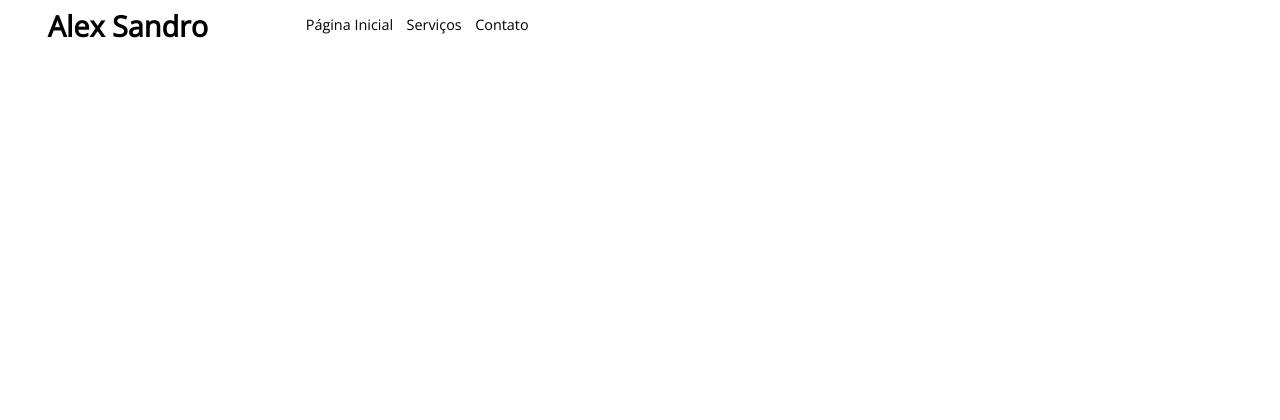
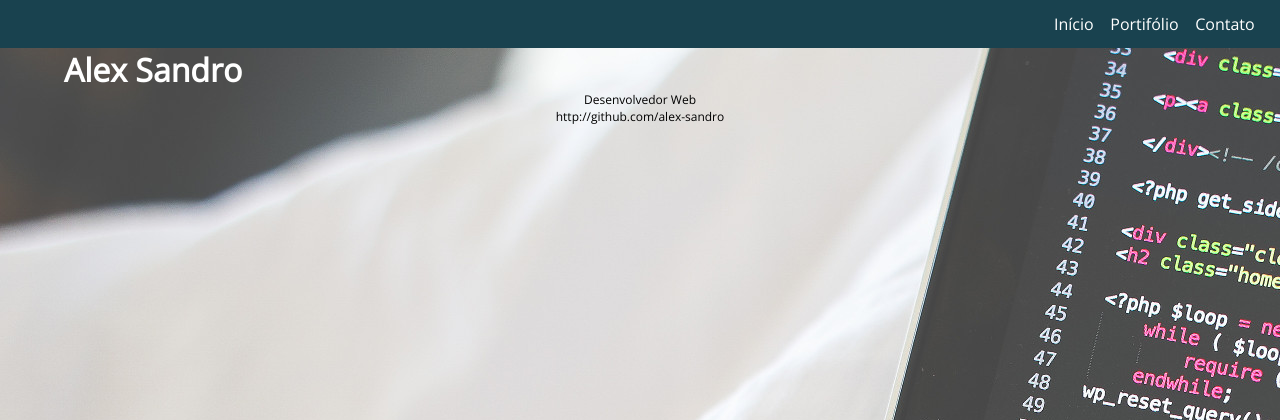
Before and after one commit to alex-sandro/alex-sandro.github.io, a PHP site: page / in a window 1280 px wide. Shown: the top 420 px of the page. Run offline with PHP 8.4, Linux system fonts and the light colour scheme.

Commit message:
Testes com o Design

```diff
--- a/css/default.css
+++ b/css/default.css
@@ -1,66 +1,54 @@
-/*
-To change this license header, choose License Headers in Project Properties.
-To change this template file, choose Tools | Templates
-and open the template in the editor.
-*/
 /*
     Created on : 22/11/2015, 09:46:54
     Author     : Alex Sandro
 */
-
-/* Gerais */
+/*Reset básico*/
+*{
+  margin:0;
+  padding:0;
+}
+html{
+      font-family: 'Open Sans', sans-serif;
+}
 body{
-    font-family: 'Open Sans', sans-serif;
-    font-size: 0.9em;
-    font-weight: normal;
-    line-height: 150%;
+  background:url(../images/slide.jpg) no-repeat;
 }
-body, h1,h2{
-    margin:0;
-    padding:0;
+ul{
+  list-style:none;
 }
-/* Header */
-.content-top{
-    width:100%;
+h1{
+  color:#FFF;
+  font-size:2em;
 }
-.logo, .navbar, .titulo-pagina, .content{
-    float: left;
+img{
+  max-width:100%;
 }
-.logo{
-    height: 45px;
-    margin: 0;
-    padding-top: 15px;
-    text-align: center;
-    width: 20%;
+/*Layout - Responsive*/
+.container{
+  margin:0 auto;
+  width:100%;
+}
+.logo, .content{
+  margin:0 auto;
+  width:90%;
 }
 
-/* Navegação */
-.navbar{
-    height: 60px;
-    width: 79.5%;
-    vertical-align: middle;
+/*Barra de navegação do cabeçalho*/
+.navbar-header{
+  background-color:#19424f;
+  padding:1%;
+  text-align:right;
 }
-.navbar ul li{
-    display:inline;
-    padding-left: 1%;
+.navbar-header li{
+  display:inline;
+  padding-right:1%;
 }
-.navbar ul li a{
-    color:#000;
-    text-decoration: none;
-}
-.navbar ul li a:hover{
-    text-decoration: underline;
+.navbar-header li a{
+  color:#FFF;
+  text-decoration:none;
 }
 
-/* Conteúdo */
-.container{
-    width: 100%;
+.main-footer{
+  font-size:.75em;
+  text-align:center;
 }
-.titulo-pagina{
-    text-align: center;
-    width: 20%;
-}
-.content{
-    width: 79.5%;
-}
-/* Rodapé */
--- a/index.html
+++ b/index.html
@@ -1,24 +1,36 @@
 <!DOCTYPE html>
 <html lang="pt-br">
 <head>
-        <title>Alex Sandro</title>
   <meta charset="UTF-8">
   <meta name="viewport" content="width=device-width, initial-scale=1.0">
+  <title>Alex Sandro</title>
   <link rel="stylesheet" href="css/default.css">
   <link href='https://fonts.googleapis.com/css?family=Open+Sans' rel='stylesheet' type='text/css'>
 </head>
 <body>
-        <header class="content-top">
-            <h1 class="logo">Alex Sandro</h1>
-            <nav class="navbar">
+  <div class="container">
+
+    <header class="main-header">
+      <nav class="navbar-header">
         <ul>
-                    <li><a href="index.html" alt="Página Inicial">Página Inicial</a></li>
-                    <li><a href="servicos.html" alt="Página de Serviços">Serviços</a></li>
-                    <li><a href="contato.html" alt="Contato">Contato</a></li>
+          <li><a href="#">Início</a></li>
+          <li><a href="#">Portifólio</a></li>
+          <li><a href="#">Contato</a></li>
         </ul>
       </nav>
+      <h1 class="logo">Alex Sandro</h1>
     </header>
-        <div class="container">
+    <!--figure>
+        <img src="images/slide1.jpg">
+      </figure-->
+    <div class="content">
+
+    </div>
+
+    <footer class="main-footer">
+      <p>Desenvolvedor Web</p>
+	  <p>http://github.com/alex-sandro</p>
+    </footer>
 
   </div>
 </body>
```
Also changed, not shown: images/slide.jpg (added), 2 other files. Lines whose indentation alone changed are shown as unchanged.
